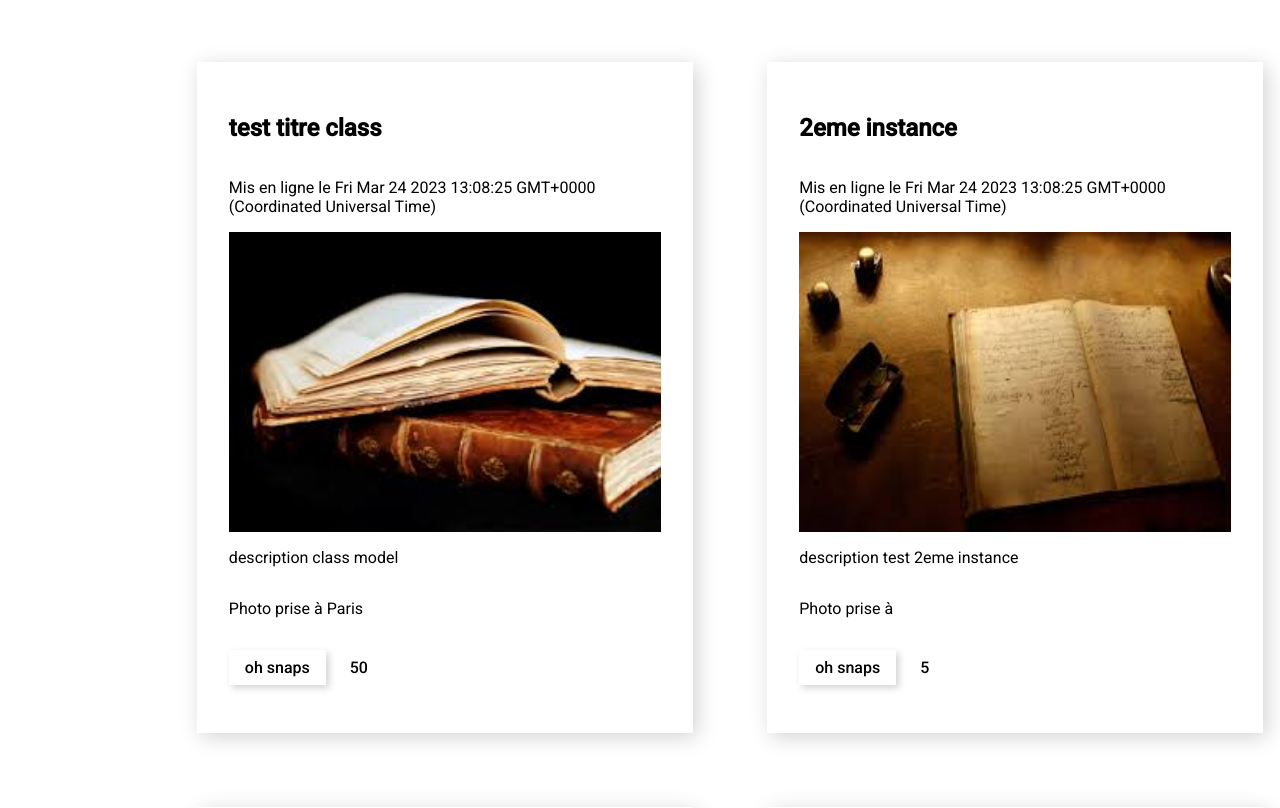
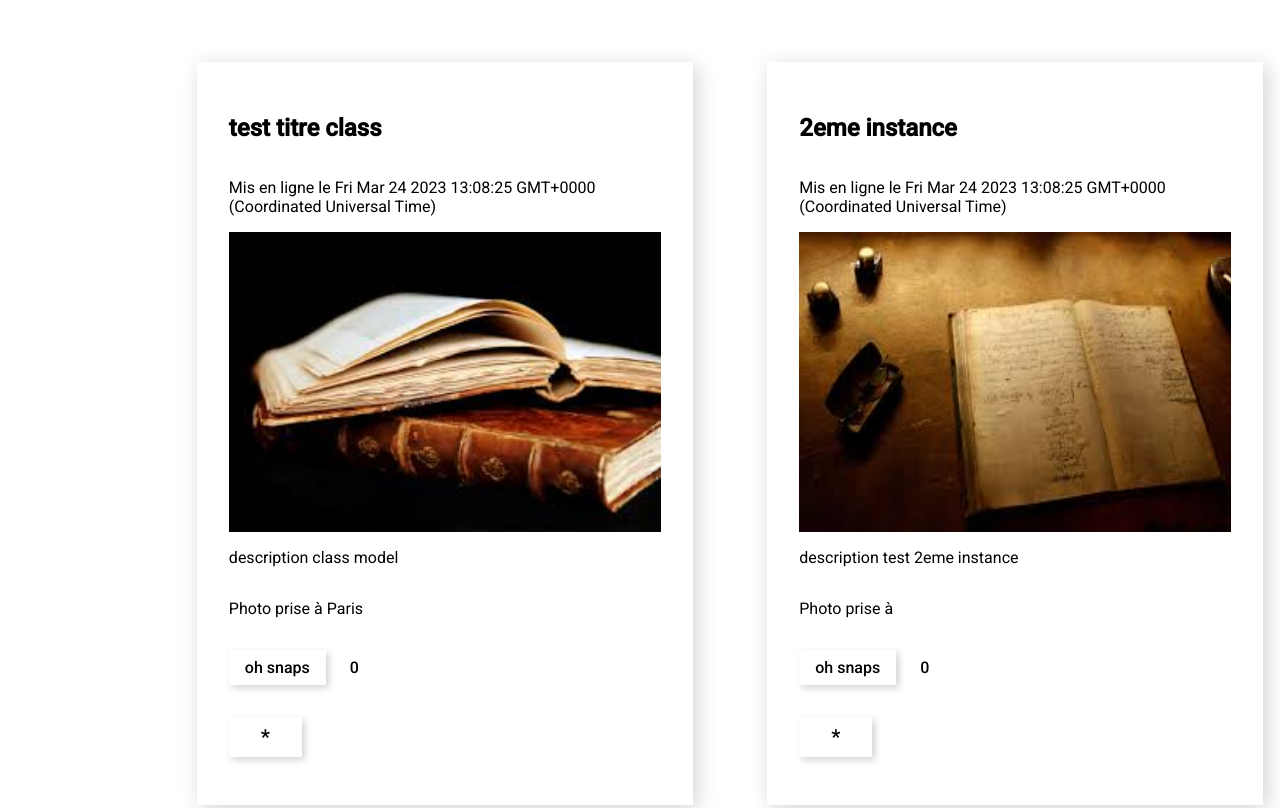
Before and after one commit to marie-lourdes/Site-snapface-Angular, an Angular app: page / in a window 1280 px wide. Shown: the part 127-935 px from the top of the page. Built offline with nearby package versions, Linux system fonts and the light colour scheme.

Commit message:
app-style-dynamic: face-snap.component.html => add style dynamic color rgb green with directive [ngStyle] increase the green RGB of the star of the button and incresse the font-size

```diff
--- a/src/app/app.component.ts
+++ b/src/app/app.component.ts
@@ -16,7 +16,7 @@ export class AppComponent implements OnInit {
         title: "test titre class",
         description: "description class model",
         createDate: new Date(),
-        snaps: 50,
+        snaps: 0,
         imageUrl: "../../assets/book.jpg",
         location: "Paris"
       },
@@ -24,7 +24,7 @@ export class AppComponent implements OnInit {
         title: "2eme instance",
         description: "description test 2eme instance",
         createDate: new Date(),
-        snaps: 5,
+        snaps: 0,
         imageUrl: "../../assets/book-antique.jpg",
 
       },
@@ -32,7 +32,7 @@ export class AppComponent implements OnInit {
         title:"3eme instance",
         description:"description test 3eme instance",
         createDate: new Date(),
-        snaps: 3,
+        snaps: 0,
         imageUrl: "../../assets/books.jpg",
         location: "Paris"
       },
@@ -48,7 +48,7 @@ export class AppComponent implements OnInit {
         title:"description test 5eme instance",
         description:"description test 5me instance",
         createDate: new Date(),
-        snaps: 5,
+        snaps: 0,
         imageUrl:"../../assets/book-desk.jpg"
       }
     ]
--- a/src/app/face-snap/face-snap.component.html
+++ b/src/app/face-snap/face-snap.component.html
@@ -15,6 +15,17 @@
 
        <!--<span *ngIf ="faceSnap.snaps > 0" [ngStyle]="{color:'rgb(0,'+ faceSnap.snaps +',0)'}"> {{faceSnap.snaps}}</span>-->
 
-       <span *ngIf ="faceSnap.snaps > 0"> {{faceSnap.snaps}}</span>
+       <span *ngIf ="faceSnap.snaps >= 0"> {{faceSnap.snaps}}</span>
     </p>
+    <!-- fonctionalité style dynamice l etoile devient de plus en plus vert en fonction du nombre de snapsqui augmente au clic
+    le nombre de face snaps est divisé par 100 pour qu il grossit pas trop et qu on puisse voir le vert augmenter-->
+    <p>
+        <button (click)="onButtonClick()"  [ngStyle]="{
+            color:'rgb(0,'+ faceSnap.snaps +',0)',
+            padding: '0.5rem 2rem',
+            fontSize: 1.3 + (faceSnap.snaps/100) + 'rem'
+        }"> * </button>
+
+    </p>
+
 </div>
--- a/src/app/face-snap/face-snap.component.ts
+++ b/src/app/face-snap/face-snap.component.ts
@@ -48,5 +48,9 @@ export class FaceSnapComponent  implements OnInit {
           this.snapped = true;
           console.log("button texte",this.buttonText);
         }
-      }
-    }
+
+  }
+  onButtonClick() {
+     this.faceSnap.snaps++;
+  }
+}
```
